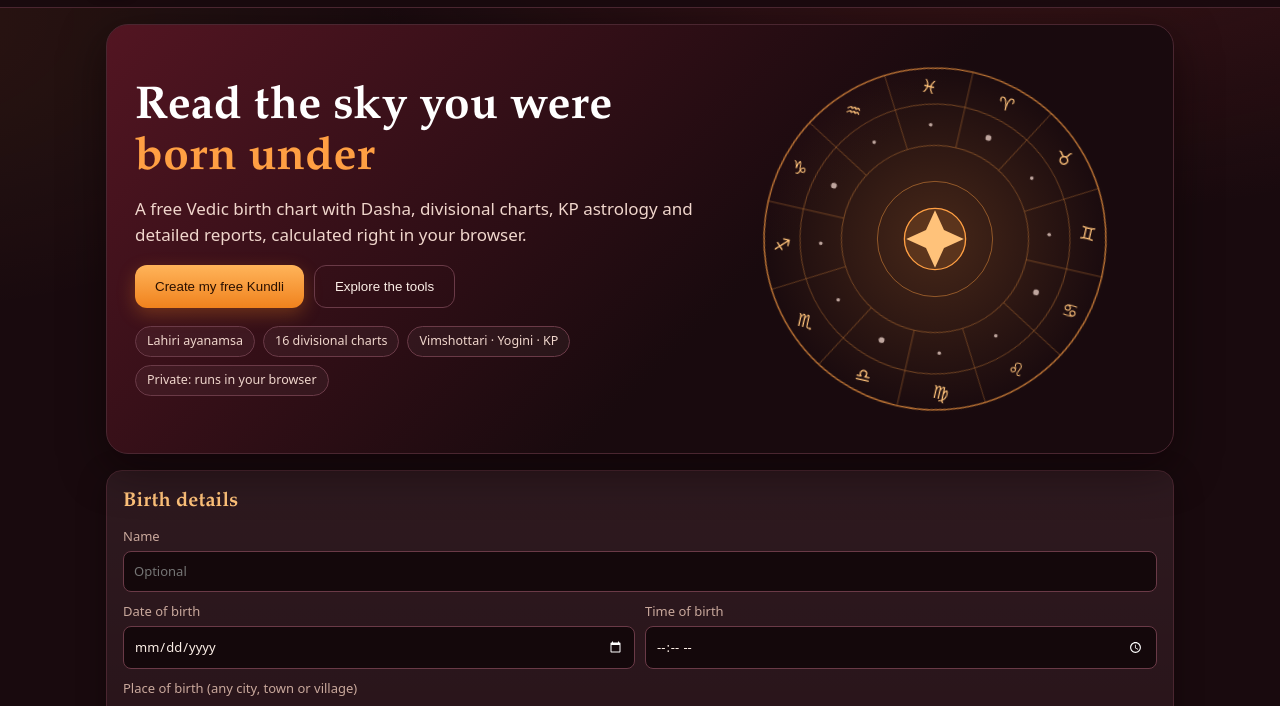
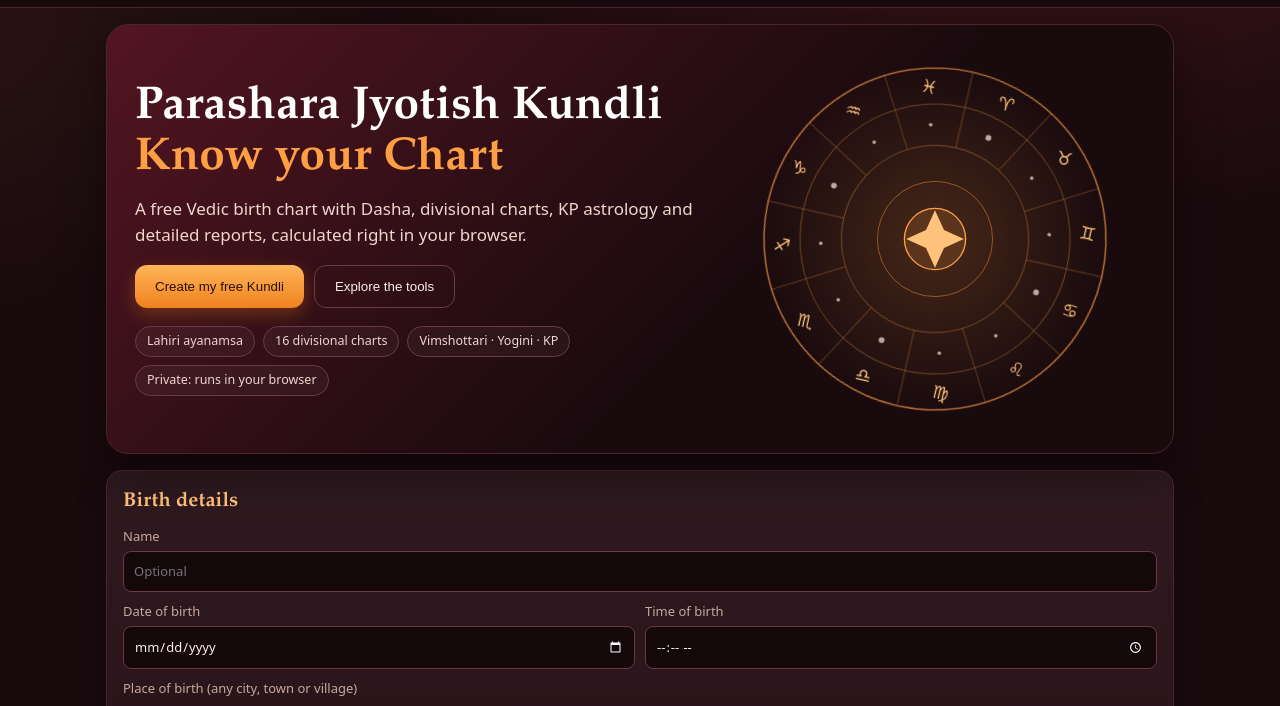
Before and after one commit to parthosanyal/oblivion, a website: page public/index.html in a window 1280 px wide. Shown: the part 63-769 px from the top of the page. Drawn offline with Linux system fonts and the light colour scheme.

Commit message:
Add files via upload

```diff
--- a/public/index.html
+++ b/public/index.html
@@ -47,7 +47,7 @@
 <main>
   <section class="hero" aria-label="Welcome">
     <div>
-      <h2>Read the sky you were <em>born under</em></h2>
+      <h2>Parashara Jyotish Kundli <em>Know your Chart</em></h2>
       <p class="lead">A free Vedic birth chart with Dasha, divisional charts, KP astrology and detailed reports, calculated right in your browser.</p>
       <div class="cta-row"><button type="button" class="btn gold" data-go="form">Create my free Kundli</button><button type="button" class="btn line" data-go="explore">Explore the tools</button></div>
       <div class="chips"><span>Lahiri ayanamsa</span><span>16 divisional charts</span><span>Vimshottari · Yogini · KP</span><span>Private: runs in your browser</span></div>
```
